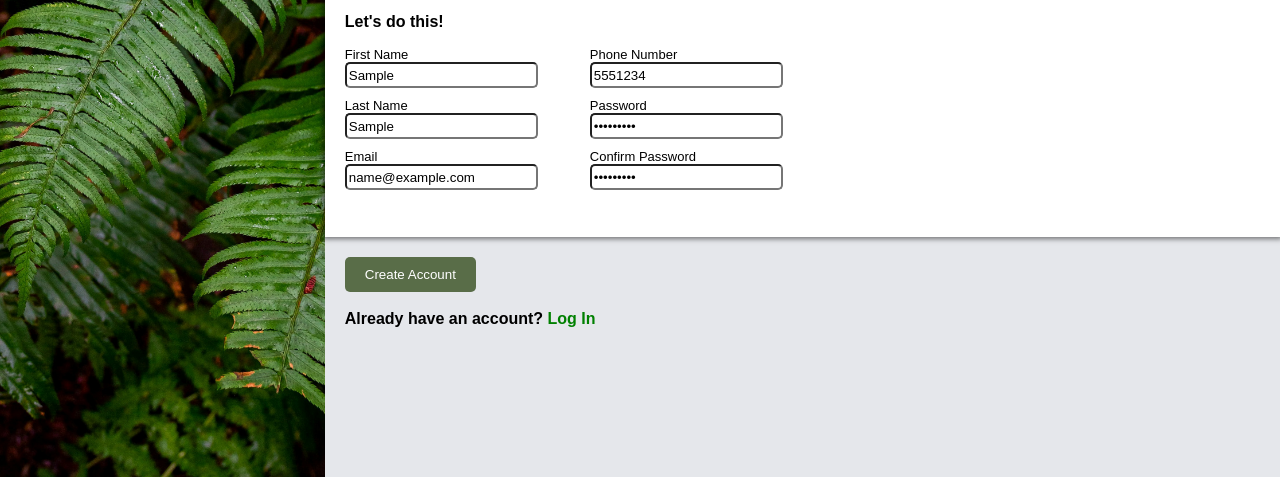
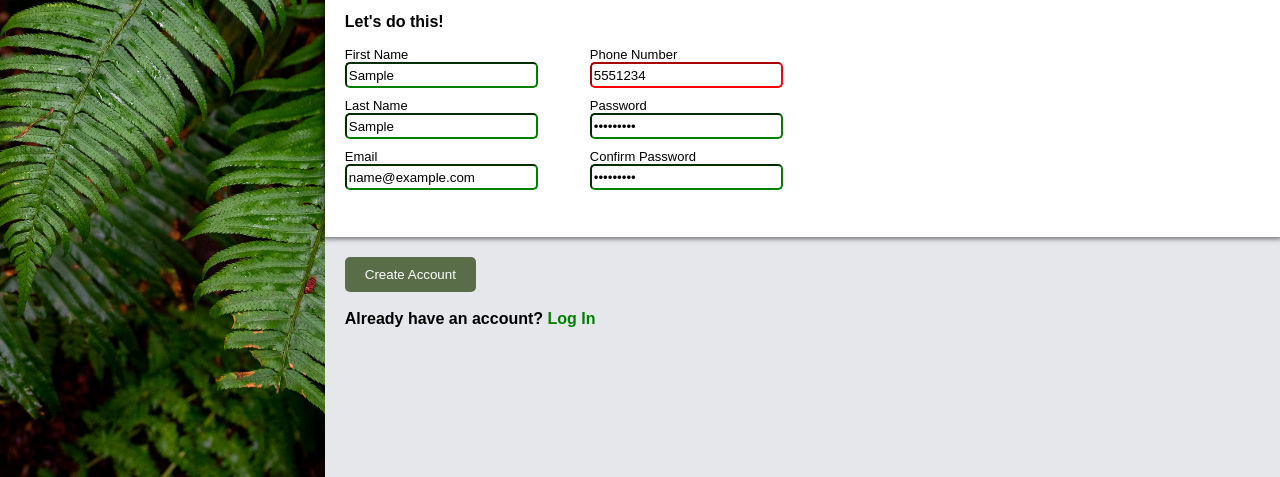
Before and after one commit to rjarrin/odin-form, a plain HTML site: page index.html in a window 1280 px wide. Both pictures are taken after typing "Sample", "Sample", "name@example.com", "5551234", "Sample123", "Sample123" into the empty fields and a click on the button "Create Account". Shown: the part 323-800 px from the top of the page. Drawn offline with Linux system fonts and the light colour scheme.

Commit message:
Form validation implemented

```diff
--- a/js/main.js
+++ b/js/main.js
@@ -1,33 +1,96 @@
+function validateNames(name) {
+    const nameRegex = /^[A-Z][a-z]*$/;
+    return nameRegex.test(name);
+}
+
+function validatePhoneNumbers(phoneNumber) {
+    const phoneNumberRegex = /^\d{3}-\d{3}-\d{4}$/;
+    return phoneNumberRegex.test(phoneNumber);
+}
+
+function validatePasswords(password, confirmPassword) {
+    if ((password !== confirmPassword) || password === "" || confirmPassword === "") {
+        return false;
+    }
+    return true;
+}
+
 function handleFormSubmission(event) {
     // Prevent the default form submission behavior
     event.preventDefault();
     console.log("Submitted hit");
-    // Retrieve values of the password and confirm password fields
+    // Retrieve values of the input fields
     const password = document.getElementById("password").value;
     const confirmPassword = document.getElementById("confirmPassword").value;
+    const firstName = document.getElementById("firstName").value;
+    const lastName = document.getElementById("lastName").value;
+    const phoneNumber = document.getElementById("phoneNumber").value;
+
     const passwordInput = document.getElementById("password");
     const confirmPasswordInput = document.getElementById("confirmPassword");
-    // Check if the passwords match
-    if (password !== confirmPassword) {
-        // Outline fields in red
+    const firstNameInput = document.getElementById("firstName");
+    const lastNameInput = document.getElementById("lastName");
+    const phoneNumberInput = document.getElementById("phoneNumber");
+
+    // Validate passwords
+    if(!validatePasswords(password, confirmPassword)) {
         passwordInput.style.borderColor = "red";
         confirmPasswordInput.style.borderColor = "red";
+        // Check if the error message already exists
+        let existingMessage = document.getElementById("passwordMismatchMessage");
+        if (!existingMessage) {
             // Create a span element for the message
             const message = document.createElement("span");
             message.textContent = "* Passwords do not match";
             message.style.color = "red";
             message.style.fontSize = "small";
+            // Assign id to message for future reference (and prevent multiple appends)
+            message.id = "passwordMismatchMessage";
             // Append the message to the confirm password input's parent
             confirmPasswordInput.parentNode.appendChild(message);
+        }
     } else {
-        console.log("Passwords match");
+        passwordInput.style.borderColor = "green";
+        confirmPasswordInput.style.borderColor = "green";
         // If passwords match, remove any existing message
-        const existingMessage = document.querySelector(".form-container span");
+        const existingMessage = document.getElementById("passwordMismatchMessage");
         if (existingMessage) {
             existingMessage.remove();
         }
-        passwordInput.style.borderColor = "";
-        confirmPasswordInput.style.borderColor = "";
+    }
+
+    // Validate names
+    if (!validateNames(firstName) || firstName === "") {
+        firstNameInput.style.borderColor = "red";
+    } else {
+        firstNameInput.style.borderColor = "green";
+    }
+
+    if (!validateNames(lastName) || lastName === "") {
+        lastNameInput.style.borderColor = "red";
+    } else {
+        lastNameInput.style.borderColor = "green";
+    }
+
+    // Validate phone number
+    if (!validatePhoneNumbers(phoneNumber)) {
+        phoneNumberInput.style.borderColor = "red";
+    } else {
+        phoneNumberInput.style.borderColor = "green";
+    }
+
+    // Retrieve email input field
+    const emailInput = document.getElementById("email");
+    if (!emailInput.checkValidity() || emailInput.value === "") {
+        emailInput.style.borderColor = "red";
+    } else {
+        emailInput.style.borderColor = "green";
+    }
+
+    // Check if all fields are valid
+    if (validateNames(firstName) && validateNames(lastName) && validatePhoneNumbers(phoneNumber) && emailInput.checkValidity() && validatePasswords(password, confirmPassword)) {
+        // If all fields are valid, show an alert
+        alert("All fields are valid!");
     }
 }
 
@@ -51,10 +114,10 @@ function createForm() {
 
     // Array of form fields
     const formFields = [
-        { label: "First Name", type: "text", id: "firstName"},
-        { label: "Last Name", type: "text", id: "lastName"},
-        { label: "Email", type: "email", id: "email"},
-        { label: "Phone Number", type: "tel", id: "phoneNumber"},
+        { label: "First Name", type: "text", id: "firstName", placeholder: "Enter your first name (John)"},
+        { label: "Last Name", type: "text", id: "lastName", placeholder: "Enter your last name (Smith)"},
+        { label: "Email", type: "email", id: "email", placeholder: "Enter your email address"},
+        { label: "Phone Number", type: "tel", id: "phoneNumber", placeholder: "123-123-1234"},
         { label: "Password", type: "password", id: "password"},
         { label: "Confirm Password", type: "password", id: "confirmPassword"}
     ];
@@ -73,10 +136,10 @@ function createForm() {
         input.type = field.type;
         input.id = field.id;
         input.name = field.id;
-        // Ensure the appropriate fields are required
-        if (field.label == "First Name") {
-            input.required = true;
+        if (field.placeholder) {
+            input.placeholder = field.placeholder;
         }
+
         // Append label and input field to the form
         formRow.appendChild(label);
         formRow.appendChild(input);
```
Also changed, not shown: index.html (+0 -1 lines). Lines whose indentation alone changed are shown as unchanged.
